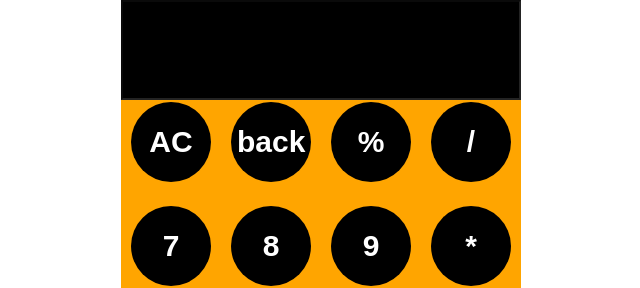
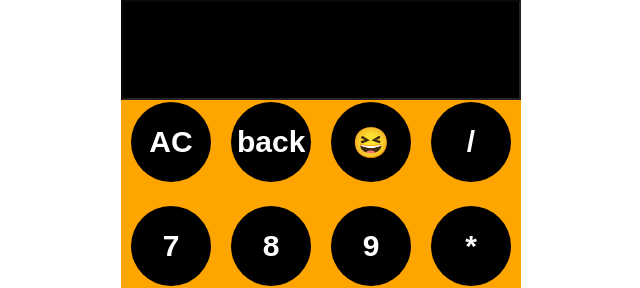
Before and after one commit to chetan0510/my-calc, a plain HTML site: page index.html in a window 1280 px wide. Shown: the top 288 px of the page, 319-959 px from the left. Drawn offline with Linux system fonts and the light colour scheme.

```diff
--- a/index.html
+++ b/index.html
@@ -16,7 +16,7 @@
         <div class="button-area">
             <button onclick="run('AC')">AC</button>
             <button onclick="run('back')">back</button>
-            <button onclick="run('%')">%</button>
+            <button onclick="run('%')">😆</button>
             <button onclick="run('/')">/</button>
             <button onclick="run(7)" class="num7">7
             </button>
```
